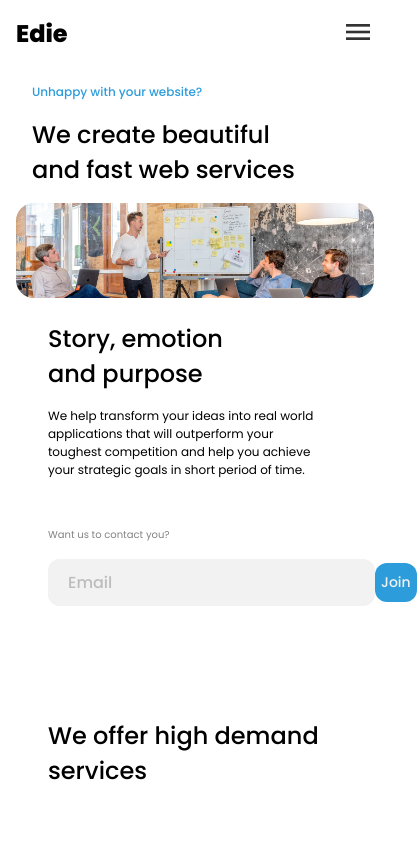
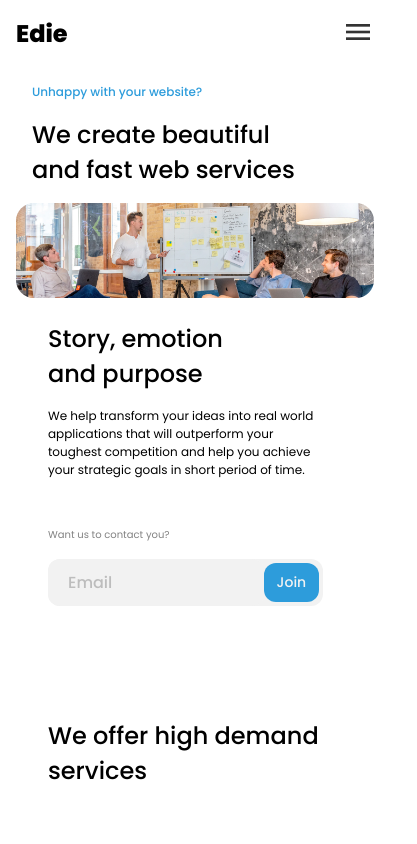
Before and after one commit to CyNyxy/edie-homepage-devChallenges, a React (Vite) app: page / in a window 390 px wide. Shown: the top 844 px of the page, 417 px wide, since content can reach past the window. Built offline with nearby package versions, Linux system fonts and the light colour scheme.

Commit message:
Fixed input width on Firefox and mobile

```diff
--- a/src/containers/Footer/footer.css
+++ b/src/containers/Footer/footer.css
@@ -92,4 +92,7 @@ footer > div {
     margin-right: 1rem;
     padding-left: 0;
   }
+  .footer-form form {
+    padding-block: 0;
+  }
 }
--- a/src/containers/Header/header.css
+++ b/src/containers/Header/header.css
@@ -50,6 +50,8 @@ button.join {
 }
 
 input {
+  min-width: 0;
+  width: 290px;
   height: 47px;
   background-color: #f2f2f2;
   border: transparent;
--- a/src/containers/Navbar/Navbar.jsx
+++ b/src/containers/Navbar/Navbar.jsx
@@ -27,9 +27,9 @@ const Navbar = () => {
     <div className="navbar-container"><Menu /></div>
     <div className="navbar-menu">
         {toggleMenu ? (
-          <span class="material-icons-outlined menu-icon" onClick={() => setToggleMenu(false)}>close</span>
+          <span className="material-icons-outlined menu-icon" onClick={() => setToggleMenu(false)}>close</span>
         ) : (
-          <span class="material-icons-outlined menu-icon" onClick={() => setToggleMenu(true)}>menu</span>
+          <span className="material-icons-outlined menu-icon" onClick={() => setToggleMenu(true)}>menu</span>
         )}
         {toggleMenu && (
           <div className="navbar-menu_container">
```
Also changed, not shown: 1 other file (tests, documents, lock files or other folders).
